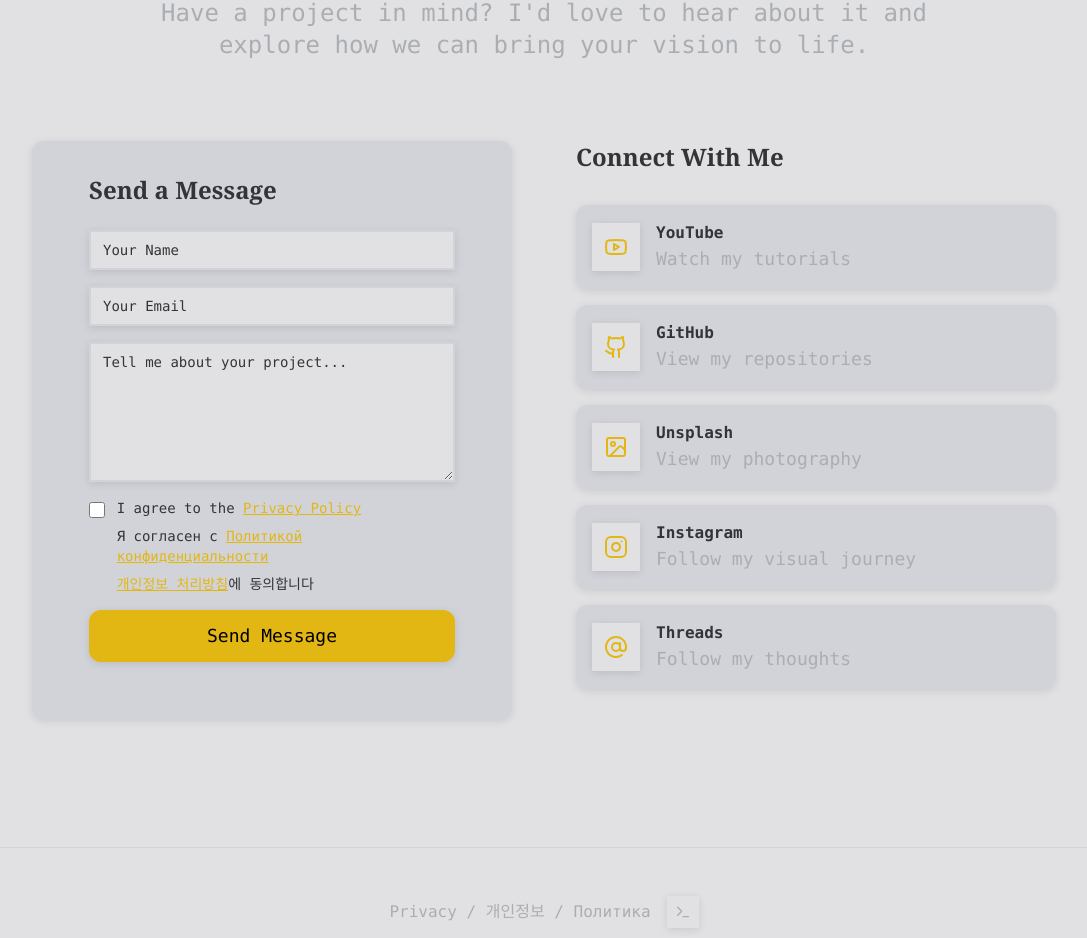
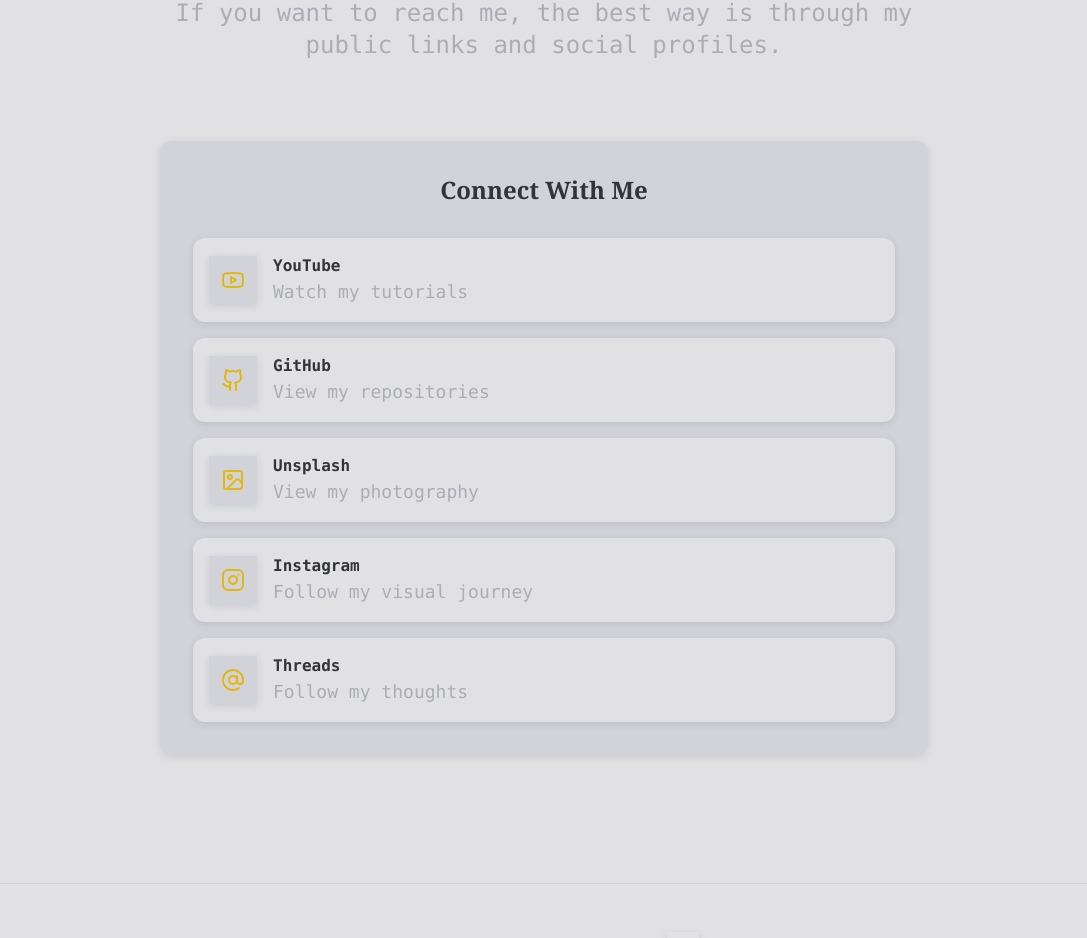
Before and after one commit to lexeremin/lexeremin.com, a Next.js app: page / in a window 1280 px wide. Shown: the part 2307-3245 px from the top of the page, without its empty margins (96-1183 px from the left). Built offline with nearby package versions, Linux system fonts and the light colour scheme.

Commit message:
refactor: replace contact forms with public links

```diff
--- a/app/contact/page.tsx
+++ b/app/contact/page.tsx
@@ -1,10 +1,8 @@
 "use client"
 
 import { useState, useEffect } from "react"
-import { Terminal } from "lucide-react"
-import Link from "next/link"
 import Navbar from "@/components/navbar"
-import ContactSection from "@/components/contact-section"
+import ContactLinks from "@/components/contact-links"
 import Footer from "@/components/footer"
 
 export default function Contact() {
@@ -28,11 +26,11 @@ export default function Contact() {
         <div className="max-w-7xl mx-auto px-4 sm:px-6 lg:px-8 py-8 sm:py-12">
           <div className="text-center">
             <h1 className="font-serif text-3xl sm:text-4xl md:text-5xl font-black text-serika-main mb-4">
-              Let's Create Together
+              Let&apos;s Connect
             </h1>
             <div className="w-16 sm:w-24 h-1 mx-auto bg-serika-main rounded-full mb-6 sm:mb-8"></div>
             <p className="text-lg sm:text-xl lg:text-2xl max-w-3xl mx-auto text-serika-sub">
-              Have a project in mind? I'd love to hear about it and explore how we can bring your vision to life.
+              You can find me through these public links and social profiles.
             </p>
           </div>
         </div>
@@ -40,7 +38,7 @@ export default function Contact() {
 
       {/* Contact Section */}
       <div className="max-w-7xl mx-auto px-4 sm:px-6 lg:px-8 py-8 sm:py-12">
-        <ContactSection showHeader={false} />
+        <ContactLinks showHeader={false} />
       </div>
 
       <Footer />
--- a/app/page.tsx
+++ b/app/page.tsx
@@ -5,7 +5,7 @@ import { Camera, Box, BookOpen, Terminal } from "lucide-react"
 import Image from "next/image"
 import Link from "next/link"
 import Navbar from "@/components/navbar"
-import ContactSection from "@/components/contact-section"
+import ContactLinks from "@/components/contact-links"
 import Footer from "@/components/footer"
 import { Card, CardContent } from "@/components/ui/card"
 
@@ -132,7 +132,7 @@ export default function Portfolio() {
       {/* Contact Section */}
       <section id="contact" className="min-h-screen flex items-center py-16 sm:py-32">
         <div className="max-w-7xl mx-auto px-4 sm:px-6 lg:px-8">
-          <ContactSection showHeader={true} />
+          <ContactLinks showHeader={true} />
         </div>
       </section>
 
--- /dev/null
+++ b/components/contact-links.tsx
@@ -0,0 +1,107 @@
+import { Card, CardContent } from "@/components/ui/card"
+import { Github, Instagram, Youtube, Image, AtSign } from "lucide-react"
+
+interface ContactLinksProps {
+  showHeader?: boolean
+  className?: string
+}
+
+export default function ContactLinks({ showHeader = false, className = "" }: ContactLinksProps) {
+  return (
+    <section className={className}>
+      {showHeader && (
+        <div className="text-center mb-12 sm:mb-20">
+          <h2 className="font-serif text-3xl sm:text-4xl md:text-5xl lg:text-6xl font-black mb-4 sm:mb-6 text-serika-main">
+            Let&apos;s Create Together
+          </h2>
+          <div className="w-16 sm:w-24 h-1 mx-auto bg-serika-main rounded-full"></div>
+          <p className="text-lg sm:text-xl lg:text-2xl mt-6 sm:mt-8 max-w-3xl mx-auto text-serika-sub">
+            If you want to reach me, the best way is through my public links and social profiles.
+          </p>
+        </div>
+      )}
+
+      <div className="max-w-3xl mx-auto">
+        <Card className="p-6 sm:p-8 rounded-xl bg-serika-sub-alt border border-serika-sub-alt shadow-soft">
+          <CardContent className="p-0">
+            <h3 className="font-serif text-xl sm:text-2xl font-black mb-6 sm:mb-8 text-serika-text text-center">
+              Connect With Me
+            </h3>
+            <div className="space-y-4">
+              <a
+                href="https://youtube.com"
+                target="_blank"
+                rel="noopener noreferrer"
+                className="flex items-center space-x-4 p-4 rounded-xl transition-all duration-200 group bg-serika-bg hover:bg-serika-sub shadow-soft hover:shadow-soft-lg"
+              >
+                <div className="p-2 sm:p-3 rounded-lg bg-serika-sub-alt group-hover:bg-serika-main/20 transition-colors shadow-soft">
+                  <Youtube className="h-5 w-5 sm:h-6 sm:w-6 text-serika-main" />
+                </div>
+                <div>
+                  <p className="font-bold text-serika-text">YouTube</p>
+                  <p className="text-base sm:text-lg text-serika-sub">Watch my tutorials</p>
+                </div>
+              </a>
+              <a
+                href="https://github.com/lexeremin"
+                target="_blank"
+                rel="noopener noreferrer"
+                className="flex items-center space-x-4 p-4 rounded-xl transition-all duration-200 group bg-serika-bg hover:bg-serika-sub shadow-soft hover:shadow-soft-lg"
+              >
+                <div className="p-2 sm:p-3 rounded-lg bg-serika-sub-alt group-hover:bg-serika-main/20 transition-colors shadow-soft">
+                  <Github className="h-5 w-5 sm:h-6 sm:w-6 text-serika-main" />
+                </div>
+                <div>
+                  <p className="font-bold text-serika-text">GitHub</p>
+                  <p className="text-base sm:text-lg text-serika-sub">View my repositories</p>
+                </div>
+              </a>
+              <a
+                href="https://unsplash.com/@lex_eremin"
+                target="_blank"
+                rel="noopener noreferrer"
+                className="flex items-center space-x-4 p-4 rounded-xl transition-all duration-200 group bg-serika-bg hover:bg-serika-sub shadow-soft hover:shadow-soft-lg"
+              >
+                <div className="p-2 sm:p-3 rounded-lg bg-serika-sub-alt group-hover:bg-serika-main/20 transition-colors shadow-soft">
+                  <Image className="h-5 w-5 sm:h-6 sm:w-6 text-serika-main" />
+                </div>
+                <div>
+                  <p className="font-bold text-serika-text">Unsplash</p>
+                  <p className="text-base sm:text-lg text-serika-sub">View my photography</p>
+                </div>
+              </a>
+              <a
+                href="https://www.instagram.com/lex.eremin/"
+                target="_blank"
+                rel="noopener noreferrer"
+                className="flex items-center space-x-4 p-4 rounded-xl transition-all duration-200 group bg-serika-bg hover:bg-serika-sub shadow-soft hover:shadow-soft-lg"
+              >
+                <div className="p-2 sm:p-3 rounded-lg bg-serika-sub-alt group-hover:bg-serika-main/20 transition-colors shadow-soft">
+                  <Instagram className="h-5 w-5 sm:h-6 sm:w-6 text-serika-main" />
+                </div>
+                <div>
+                  <p className="font-bold text-serika-text">Instagram</p>
+                  <p className="text-base sm:text-lg text-serika-sub">Follow my visual journey</p>
+                </div>
+              </a>
+              <a
+                href="https://www.threads.net/@lex.eremin"
+                target="_blank"
+                rel="noopener noreferrer"
+                className="flex items-center space-x-4 p-4 rounded-xl transition-all duration-200 group bg-serika-bg hover:bg-serika-sub shadow-soft hover:shadow-soft-lg"
+              >
+                <div className="p-2 sm:p-3 rounded-lg bg-serika-sub-alt group-hover:bg-serika-main/20 transition-colors shadow-soft">
+                  <AtSign className="h-5 w-5 sm:h-6 sm:w-6 text-serika-main" />
+                </div>
+                <div>
+                  <p className="font-bold text-serika-text">Threads</p>
+                  <p className="text-base sm:text-lg text-serika-sub">Follow my thoughts</p>
+                </div>
+              </a>
+            </div>
+          </CardContent>
+        </Card>
+      </div>
+    </section>
+  )
+}
```
